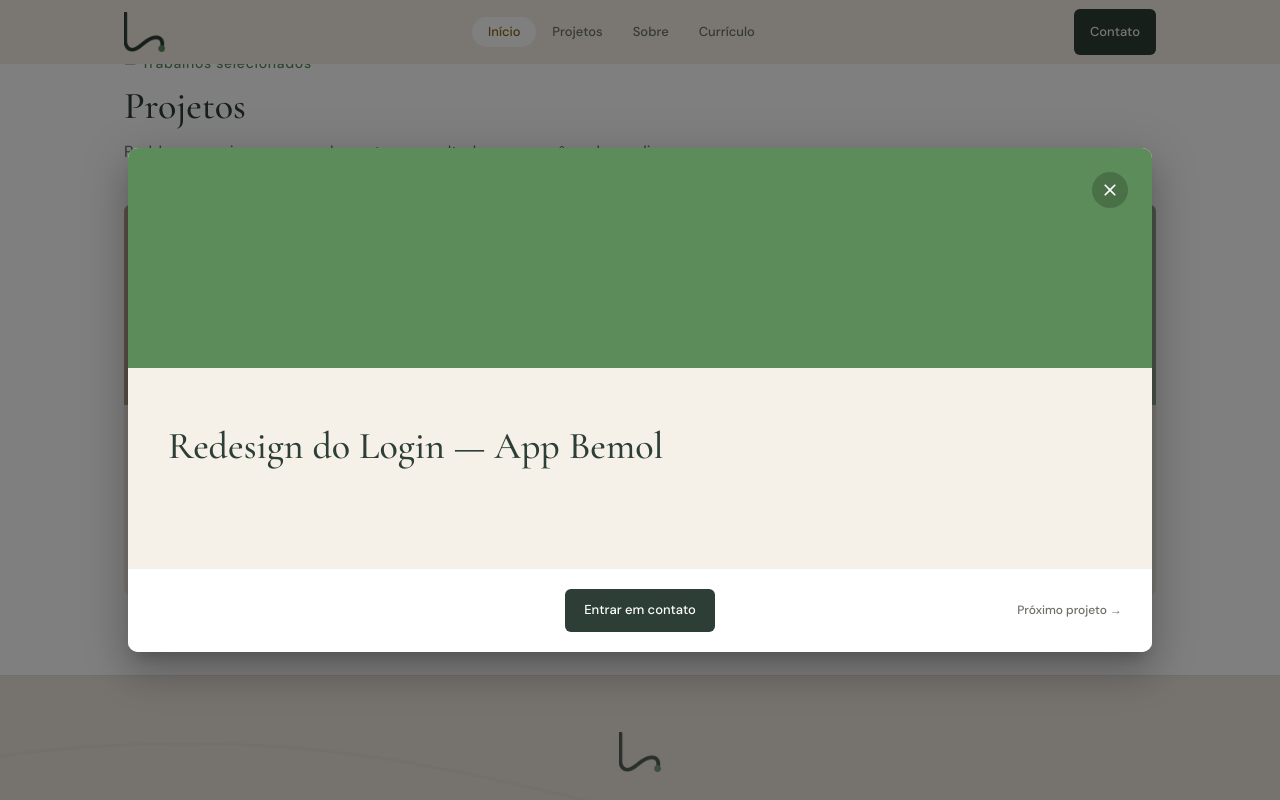
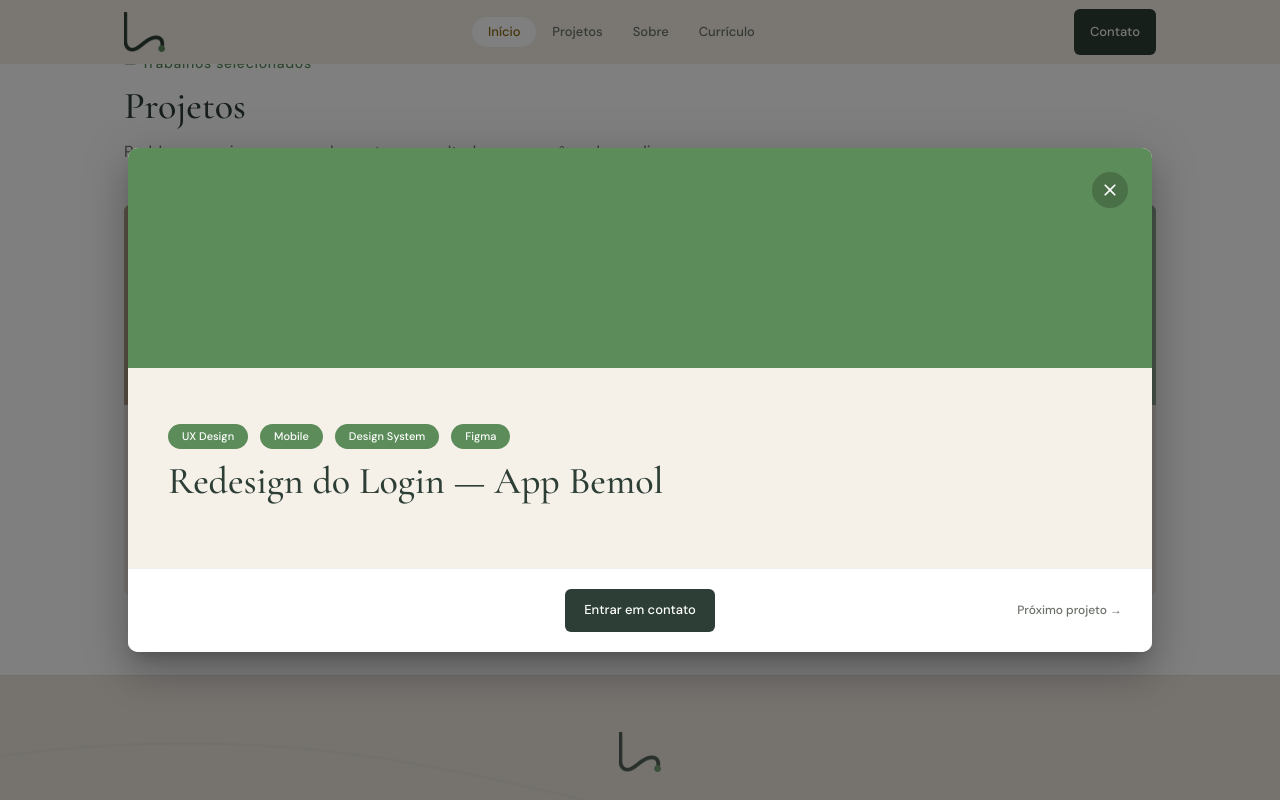
Before and after one commit to Agencia-Lumina-Digital/linda-hillary-port, a React (Vite) app: page / in a window 1280 px wide. Both pictures are taken after a click on the element 244 px from the left and 1197 px from the top of the page. Shown: the part 797-1597 px from the top of the page. Built offline with nearby package versions, Linux system fonts and the light colour scheme.

Commit message:
feat: [PROJECTS] badge and title

```diff
--- /dev/null
+++ b/src/components/atoms/ProjectTitle/ProjectTitle.tsx
@@ -0,0 +1,23 @@
+import { Typography } from '@mui/material';
+import { tokens } from '../../../theme/tokens';
+
+interface ProjectTitleProps {
+  title: string;
+}
+
+export const ProjectTitle = ({ title }: ProjectTitleProps) => {
+  return (
+    <Typography
+      variant="h2"
+      sx={{
+        fontFamily: tokens.typography.fontFamily.display,
+        color: tokens.colors.text.brand,
+        fontSize: { xs: tokens.typography.fontSize[26], md: tokens.typography.fontSize[38] },
+        fontWeight: tokens.typography.fontWeight.medium,
+        lineHeight: 1.2,
+      }}
+    >
+      {title}
+    </Typography>
+  );
+};
--- /dev/null
+++ b/src/components/atoms/Tag/Tag.tsx
@@ -0,0 +1,35 @@
+import { Box, Typography } from '@mui/material';
+import { tokens } from '../../../theme/tokens';
+
+interface TagProps {
+  label: string;
+}
+
+export const Tag = ({ label }: TagProps) => {
+  return (
+    <Box
+      sx={{
+        display: 'inline-flex',
+        alignItems: 'center',
+        justifyContent: 'center',
+        backgroundColor: tokens.colors.background.brand,
+        borderRadius: '100px',
+        px: '14px',
+        py: '6px',
+        userSelect: 'none',
+      }}
+    >
+      <Typography
+        sx={{
+          color: tokens.colors.text.onBrand,
+          fontFamily: tokens.typography.fontFamily.body,
+          fontSize: '11px', // Fixo conforme instrução do usuário para ambos os formatos de tela
+          fontWeight: tokens.typography.fontWeight.medium,
+          lineHeight: 1.2,
+        }}
+      >
+        {label}
+      </Typography>
+    </Box>
+  );
+};
--- a/src/features/projects/ProjectModal.tsx
+++ b/src/features/projects/ProjectModal.tsx
@@ -2,6 +2,7 @@
 import CloseIcon from '@mui/icons-material/Close';
 import { Button } from '../../components/atoms/Button/Button';
 import { tokens } from '../../theme/tokens';
+import { LoginBemolContent } from './content/LoginBemolContent';
 
 interface Project {
   title: string;
@@ -21,6 +22,15 @@
   hasNext: boolean;
   onContactClick: () => void;
 }
+
+const renderProjectContent = (title: string) => {
+  switch (title) {
+    case 'Redesign do Login — App Bemol':
+      return <LoginBemolContent />;
+    default:
+      return null;
+  }
+};
 
 export const ProjectModal = ({
   open,
@@ -81,13 +91,14 @@
         </IconButton>
       </Box>
 
-      {/* 2. Corpo do Modal (Apenas exibe o título por enquanto) */}
+      {/* 2. Corpo do Modal (Exibe o título e o conteúdo dinâmico do projeto) */}
       <Box
         sx={{
           p: { xs: '32px 24px', md: '56px 40px' },
           minHeight: '200px',
         }}
       >
+        {renderProjectContent(project.title) || (
           <Typography
             variant="h2"
             sx={{
@@ -100,6 +111,7 @@
           >
             {project.title}
           </Typography>
+        )}
       </Box>
 
       {/* 3. Rodapé do Modal (Ações de Navegação e Contato) */}
--- /dev/null
+++ b/src/features/projects/content/LoginBemolContent.tsx
@@ -0,0 +1,29 @@
+import { Box } from '@mui/material';
+import { Tag } from '../../../components/atoms/Tag/Tag';
+import { ProjectTitle } from '../../../components/atoms/ProjectTitle/ProjectTitle';
+
+export const LoginBemolContent = () => {
+  return (
+    <Box>
+      {/* Linha de Badges (Tags) */}
+      <Box
+        sx={{
+          display: 'flex',
+          flexDirection: 'row',
+          flexWrap: 'wrap',
+          gap: { xs: '8px', md: '12px' },
+          alignItems: 'center',
+        }}
+      >
+        {['UX Design', 'Mobile', 'Design System', 'Figma'].map((tag) => (
+          <Tag key={tag} label={tag} />
+        ))}
+      </Box>
+
+      {/* Espaçamento de 8px (mobile) e 10px (desktop) seguido do título */}
+      <Box sx={{ mt: { xs: '8px', md: '10px' } }}>
+        <ProjectTitle title="Redesign do Login — App Bemol" />
+      </Box>
+    </Box>
+  );
+};
```
Also changed, not shown: src/components/organisms/ProjectImageContainer/ProjectImageContainer.tsx (added, +57 -0 lines). Lines whose indentation alone changed are shown as unchanged.
